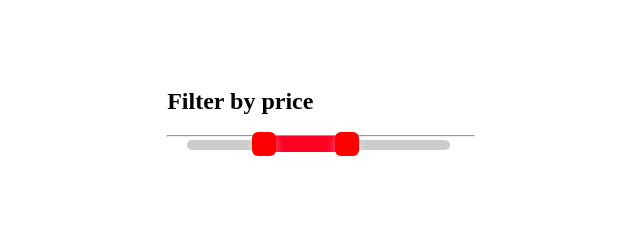
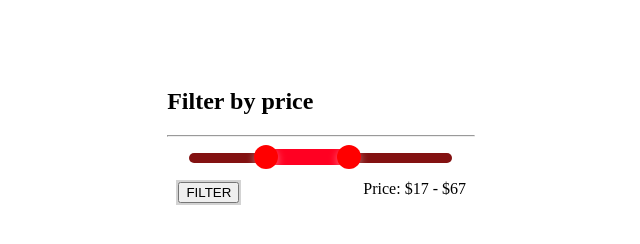
Before and after one commit to JelencsityMiklous/ikt20241104, a plain HTML site: page shop htmlek/casual.html in a window 1280 px wide. Shown: the whole page, without its empty margins (596-1236 px from the left). Drawn offline with Linux system fonts and the light colour scheme.

Commit message:
IK-13 Casual oldal jobb oldali menü "Filter" gomb és "price" szöveg elkészítése

```diff
--- a/shop htmlek/casual.html
+++ b/shop htmlek/casual.html
@@ -36,6 +36,14 @@
           <input type="range" class="range-slider-input-left" tabindex="0" max="100" min="0" step="1">
           <input type="range" class="range-slider-input-right" tabindex="0" max="100" min="0" step="1">
         </div>
+        <div id="filtergomb">
+          <input type="button" value="FILTER">
+        </div>
+        <div id="pricefelirat">
+          Price: $17 - $67
+        </div>
+
+
       </div>
     </div>
 
--- a/shop htmlek/css/casual.css
+++ b/shop htmlek/css/casual.css
@@ -26,6 +26,7 @@ body {
     --range-slider-common-height: 16px;
     --range-slider-handle-width: 24px;
     --range-slider-handle-height: 24px;
+    margin: 7% auto;
 
     position: relative;
     display: flex;
@@ -53,7 +54,7 @@ body {
 	position: absolute;
 	left: 0;
 	border-radius: 10px;
-	background-color: #ccc;
+	background-color: #831111;
 	margin: 0 7px;
 }
 
@@ -62,7 +63,7 @@ body {
 	right: 0;
     margin: 0 7px;
     border-radius: 10px;
-	background-color: #ccc;
+	background-color: #831111;
 }
 
 .range-slider > div > .range-slider-val-range {
@@ -81,7 +82,7 @@ body {
     margin-left: -11px;
     width: var(--range-slider-handle-width);
     height: var(--range-slider-handle-height);
-    border-radius: 25%;
+    border-radius: 100%;
     background-color: #ff0000;
     text-align: left;
 
@@ -221,3 +222,18 @@ width: 25%;
 float: right;
 margin-right: 15%;
 }
+
+#filtergomb{
+
+float:left;
+margin-left:3%;
+background-color: lightgray;
+border-radius: 0;
+border: solid 2px lightgray;
+
+}
+
+#pricefelirat{
+    float:right;
+    margin-right:3%;
+}
```
